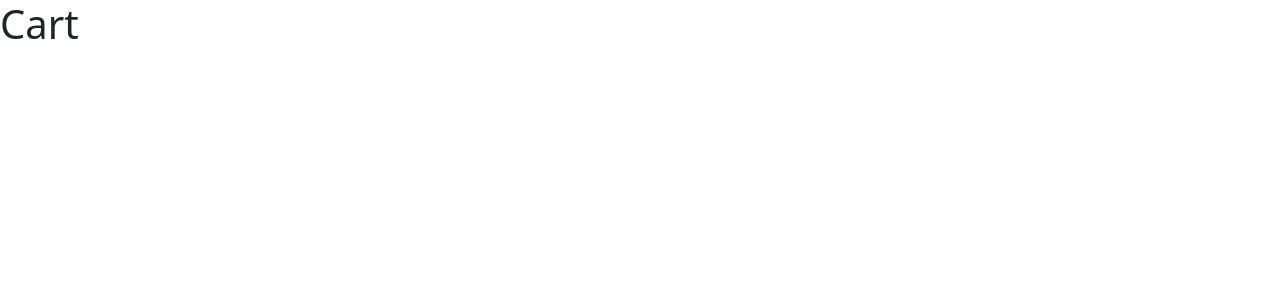
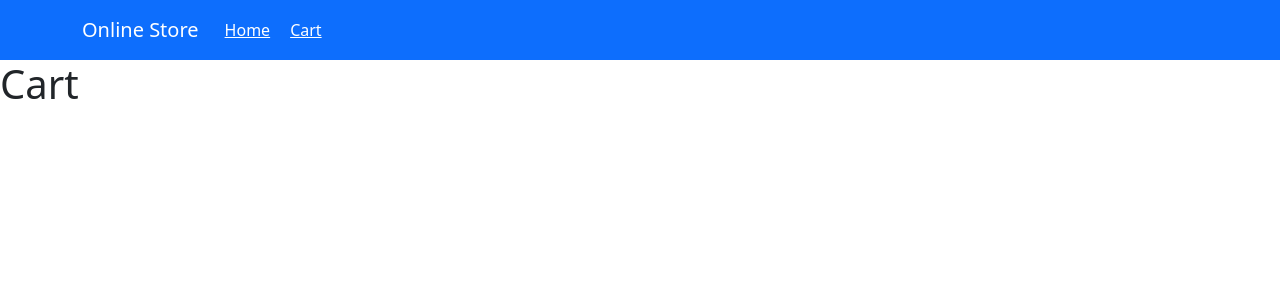
Before and after one commit to tauoms/online-store-redux, a React (Vite) app: page /cart in a window 1280 px wide. Shown: the top 300 px of the page. Built offline with nearby package versions, Linux system fonts and the light colour scheme.

Commit message:
Create StoreNavbar component

```diff
--- a/src/App.jsx
+++ b/src/App.jsx
@@ -1,11 +1,13 @@
 import { BrowserRouter, Route, Routes } from "react-router-dom";
 import List from "./components/List";
 import Cart from "./components/Cart";
+import StoreNavbar from "./components/StoreNavBar";
 
 const App = () => {
   return (
     <div>
       <BrowserRouter>
+        <StoreNavbar />
         <Routes>
           <Route path="/" element={<List />} />
           <Route path="/cart" element={<Cart />} />
--- /dev/null
+++ b/src/components/StoreNavbar.jsx
@@ -0,0 +1,24 @@
+import { Container, Nav, Navbar } from "react-bootstrap";
+import { Link } from "react-router-dom";
+
+const StoreNavbar = () => {
+  return (
+    <>
+      <Navbar bg="primary" variant="dark">
+        <Container>
+          <Navbar.Brand>Online Store</Navbar.Brand>
+          <Nav className="me-auto">
+            <Link to="/" style={{ color: "white", padding: "10px" }}>
+              Home
+            </Link>
+            <Link to="/cart" style={{ color: "white", padding: "10px" }}>
+              Cart
+            </Link>
+          </Nav>
+        </Container>
+      </Navbar>
+    </>
+  );
+};
+
+export default StoreNavbar;
```
